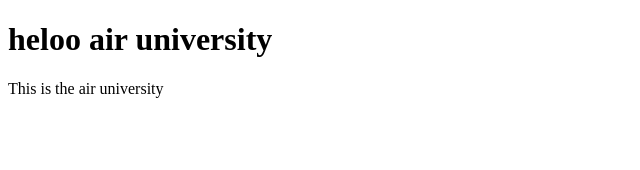
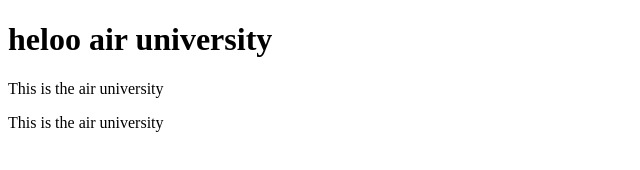
Before and after one commit to Kashif-57/First-semester-ICT-Project, a plain HTML site: page index.html in a window 1280 px wide. Shown: the whole page, without its empty margins (0-640 px from the left). Drawn offline with Linux system fonts and the light colour scheme.

Commit message:
Update index.html

```diff
--- a/index.html
+++ b/index.html
@@ -9,5 +9,6 @@
 <body>
     <h1>heloo air university</h1>
         <p>This is the air university</p>
+    <p>This is the air university</p>
 </body>
 </html>
```
